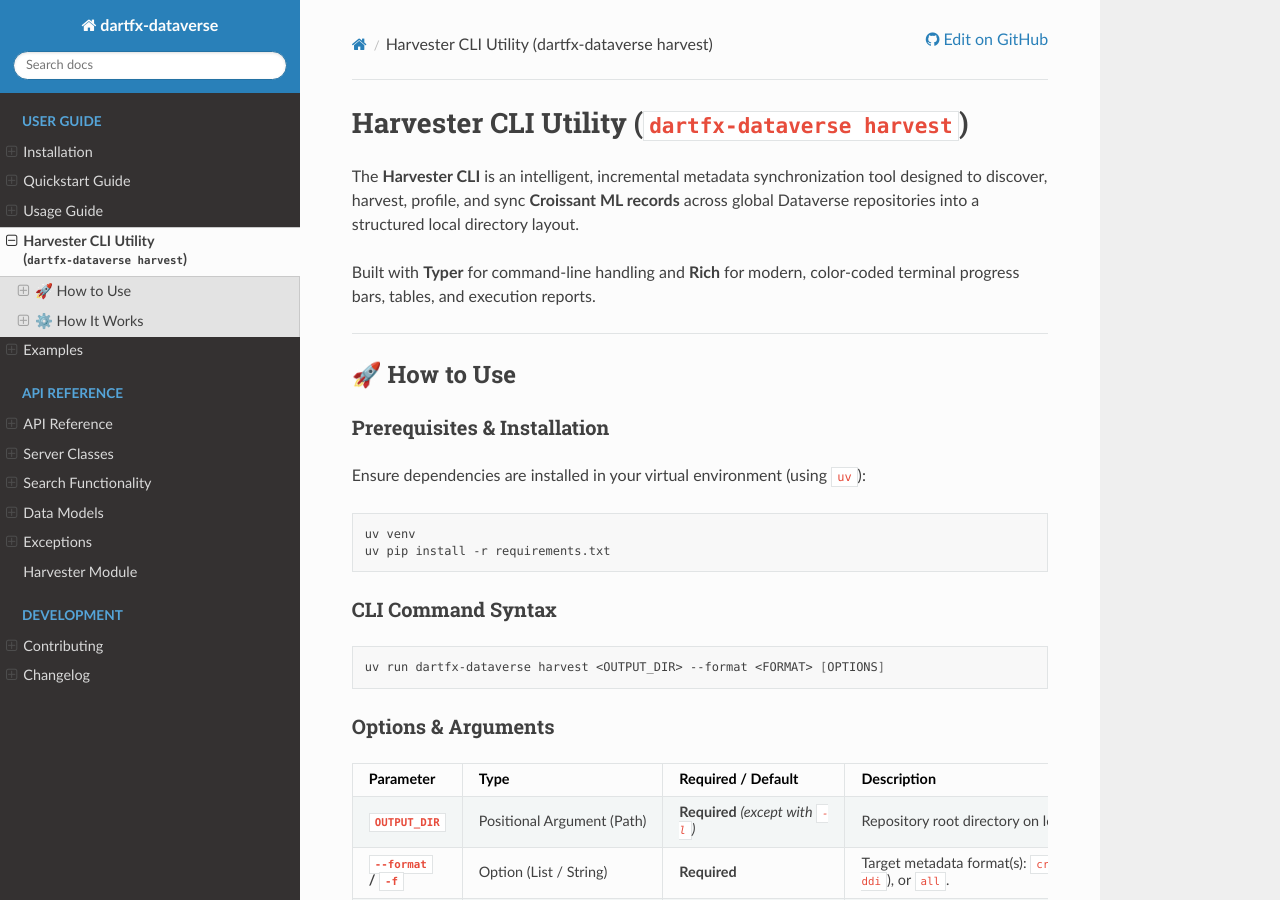
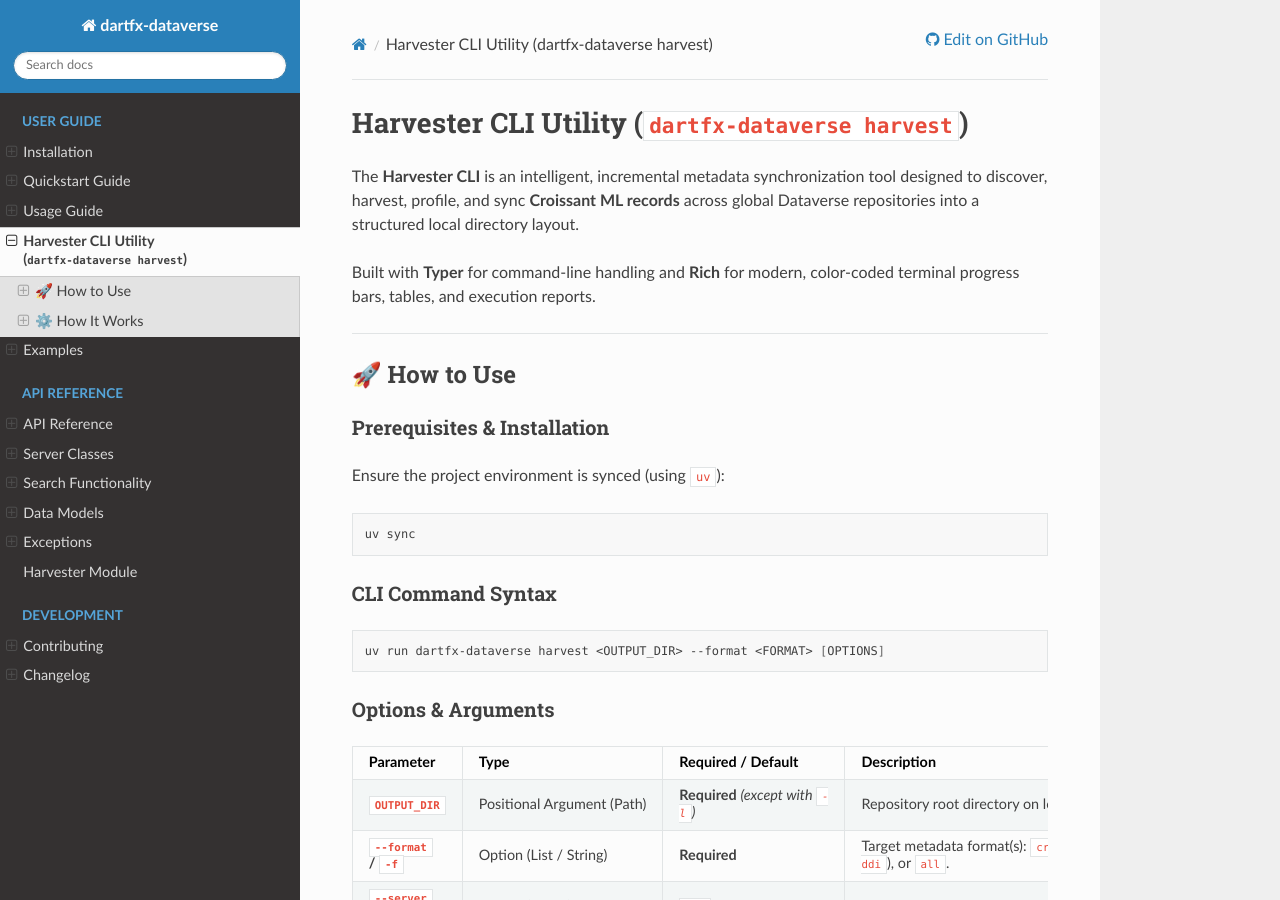
Before and after one commit to DataArtifex/dataverse-toolkit, a Sphinx documentation site: the page built from docs/source/harvester.md, in a window 1280 px wide and 900 px high. Built offline with Sphinx 7.4.7 and the Read the Docs theme 3.1.0, drawn with Linux system fonts in a browser that asks for light colours.

Commit message:
docs: update harvester installation instructions to use uv sync

````diff
--- a/docs/source/harvester.md
+++ b/docs/source/harvester.md
@@ -10,11 +10,10 @@ Built with **Typer** for command-line handling and **Rich** for modern, color-co
 
 ### Prerequisites & Installation
 
-Ensure dependencies are installed in your virtual environment (using `uv`):
+Ensure the project environment is synced (using `uv`):
 
 ```bash
-uv venv
-uv pip install -r requirements.txt
+uv sync
 ```
 
 ### CLI Command Syntax
````
